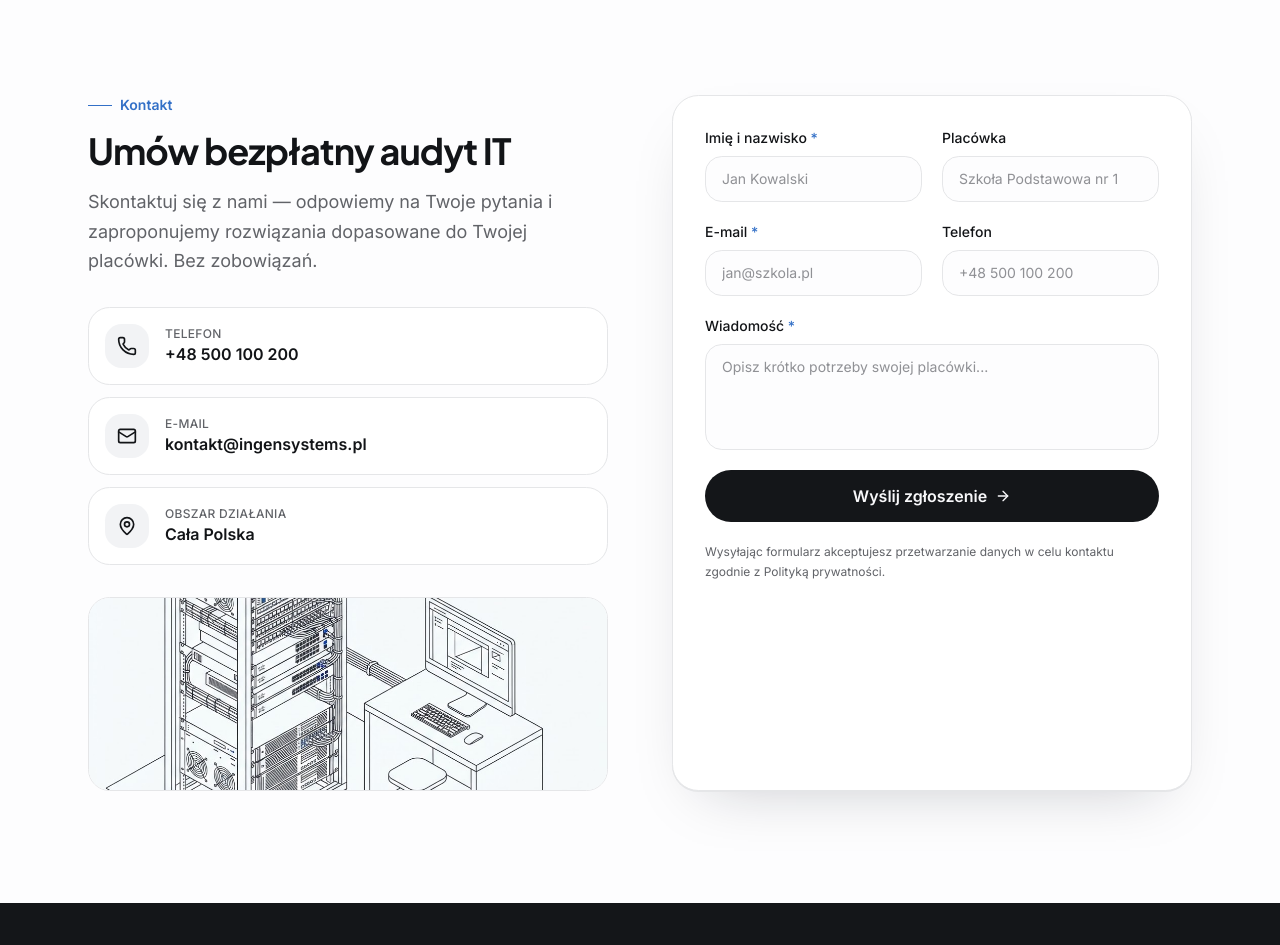
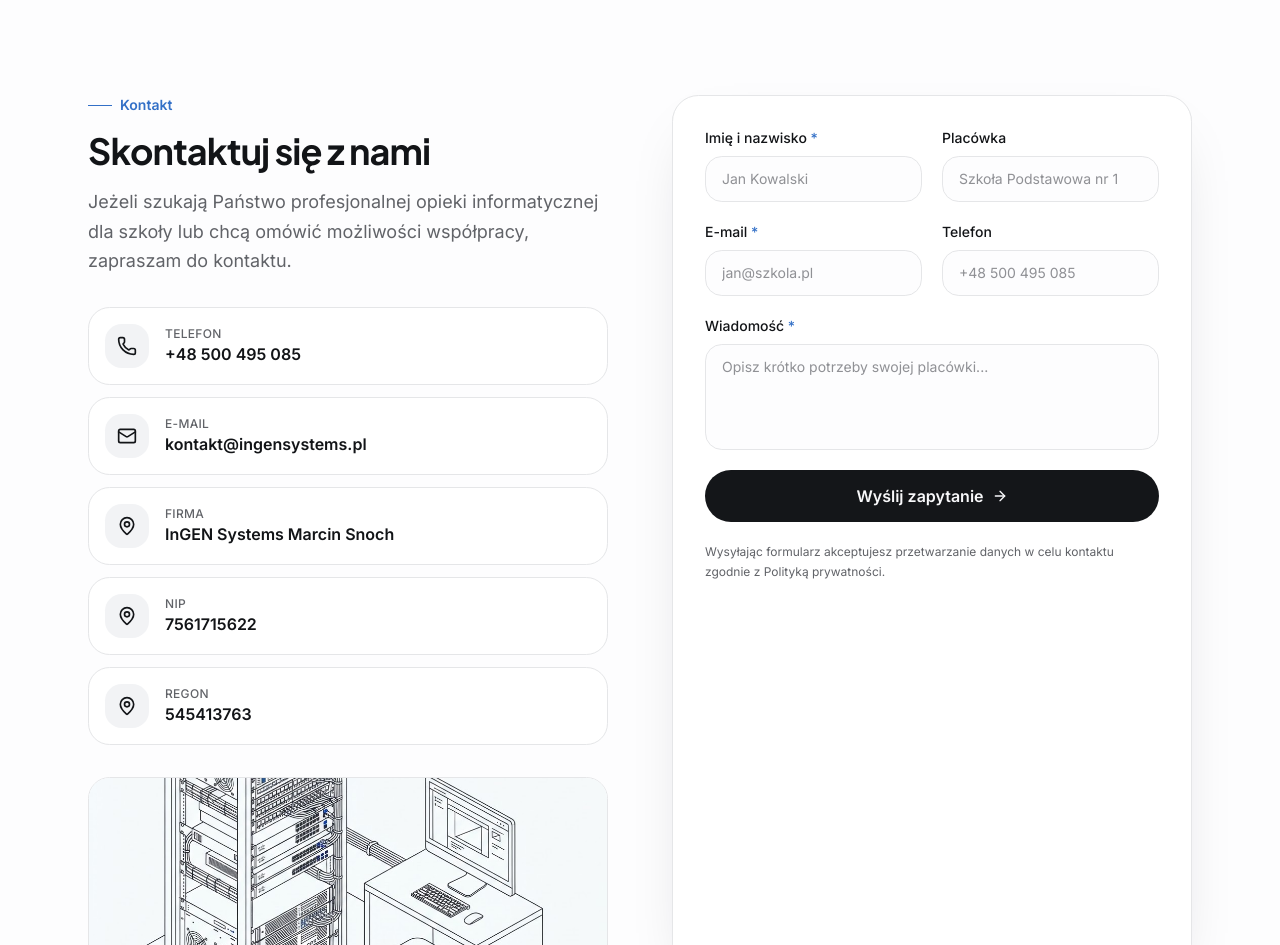
Before and after one commit to Alphbeth/InGEN, a Next.js app: page / in a window 1280 px wide. Shown: the part 4520-5465 px from the top of the page. Built offline with nearby package versions, Linux system fonts and the light colour scheme.

Commit message:
Update contact information content

```diff
--- a/components/contact-section.tsx
+++ b/components/contact-section.tsx
@@ -5,9 +5,11 @@ import Image from 'next/image'
 import { Phone, Mail, MapPin, CheckCircle2, ArrowRight } from 'lucide-react'
 
 const contactDetails = [
-  { icon: Phone, label: 'Telefon', value: '+48 500 100 200', href: 'tel:+48500100200' },
+  { icon: Phone, label: 'Telefon', value: '+48 500 495 085', href: 'tel:+48500495085' },
   { icon: Mail, label: 'E-mail', value: 'kontakt@ingensystems.pl', href: 'mailto:kontakt@ingensystems.pl' },
-  { icon: MapPin, label: 'Obszar działania', value: 'Cała Polska', href: null },
+  { icon: MapPin, label: 'Firma', value: 'InGEN Systems Marcin Snoch', href: null },
+  { icon: MapPin, label: 'NIP', value: '7561715622', href: null },
+  { icon: MapPin, label: 'REGON', value: '545413763', href: null },
 ]
 
 export function ContactSection() {
@@ -28,11 +30,10 @@ export function ContactSection() {
               Kontakt
             </span>
             <h2 className="mt-4 font-heading text-3xl font-bold tracking-tight text-balance text-foreground sm:text-4xl">
-              Umów bezpłatny audyt IT
+              Skontaktuj się z nami
             </h2>
             <p className="mt-4 max-w-lg text-lg leading-relaxed text-pretty text-muted-foreground">
-              Skontaktuj się z nami — odpowiemy na Twoje pytania i zaproponujemy rozwiązania
-              dopasowane do Twojej placówki. Bez zobowiązań.
+              Jeżeli szukają Państwo profesjonalnej opieki informatycznej dla szkoły lub chcą omówić możliwości współpracy, zapraszam do kontaktu.
             </p>
 
             <ul className="mt-8 flex flex-col gap-3">
@@ -81,7 +82,7 @@ export function ContactSection() {
                   Dziękujemy za wiadomość
                 </h3>
                 <p className="mt-2 max-w-sm text-muted-foreground">
-                  Skontaktujemy się z Tobą najszybciej, jak to możliwe, aby umówić bezpłatny audyt.
+                  Skontaktujemy się z Tobą najszybciej, jak to możliwe.
                 </p>
               </div>
             ) : (
@@ -127,7 +128,7 @@ export function ContactSection() {
                       type="tel"
                       autoComplete="tel"
                       className={inputClass}
-                      placeholder="+48 500 100 200"
+                      placeholder="+48 500 495 085"
                     />
                   </Field>
                 </div>
@@ -146,7 +147,7 @@ export function ContactSection() {
                   type="submit"
                   className="group inline-flex items-center justify-center gap-2 rounded-full bg-primary px-6 py-3.5 text-base font-semibold text-primary-foreground transition-opacity hover:opacity-90"
                 >
-                  Wyślij zgłoszenie
+                  Wyślij zapytanie
                   <ArrowRight className="size-4 transition-transform group-hover:translate-x-0.5" aria-hidden="true" />
                 </button>
                 <p className="text-xs leading-relaxed text-muted-foreground">
```
